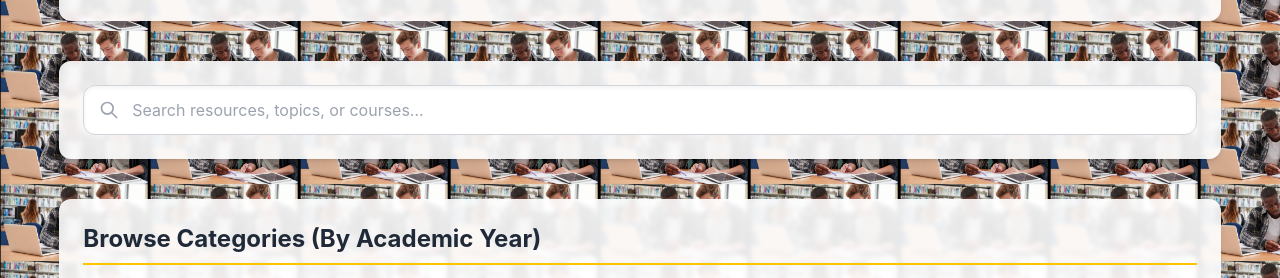
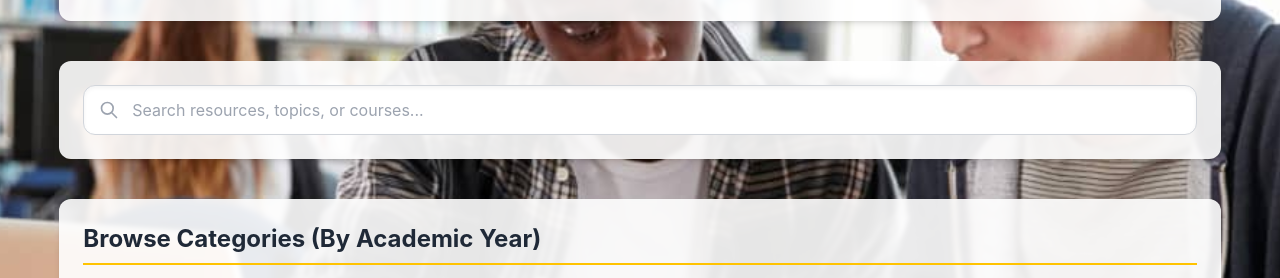
Before and after one commit to chilelekomuleya62-gif/E-LIBRARY, a plain HTML site: page index.html in a window 1280 px wide. Shown: the part 199-477 px from the top of the page. Drawn offline with nearby package versions, Linux system fonts and the light colour scheme.

Commit message:
Update index.html

```diff
--- a/index.html
+++ b/index.html
@@ -8,16 +8,16 @@
     <script src="https://cdn.tailwindcss.com"></script>
     <style>
         /* --- THEME CUSTOM STYLES --- */
-        body {
-            font-family: 'Inter', sans-serif;
-            background-color: #f8fafc;
-            /* UNZABECA LOGO AS REPEATING WALLPAPER */
-            background-image: url('100254264.jpg');
-            background-repeat: repeat;
-            background-size: 150px; /* Small, repeating pattern */
-            background-attachment: fixed;
-        }
-
+   body {
+    font-family: 'Inter', sans-serif;
+    background-color: #f8fafc;
+    /* NEW SINGLE FULL-SCREEN BACKGROUND IMAGE */
+    background-image: url('100254264.jpg'); /* <--- Use your new image's filename here */
+    background-repeat: no-repeat;                 /* <--- Stops the image from tiling/repeating */
+    background-size: cover;                      /* <--- Stretches the image to cover the entire screen */
+    background-position: center;                 /* <--- Centers the image on the screen */
+    background-attachment: fixed;
+}
         /* Custom Gold/Yellow Color - Matching the Logo */
         .bg-unzabeca-gold { background-color: #FFC300; }
         .text-unzabeca-gold { color: #FFC300; }
```
